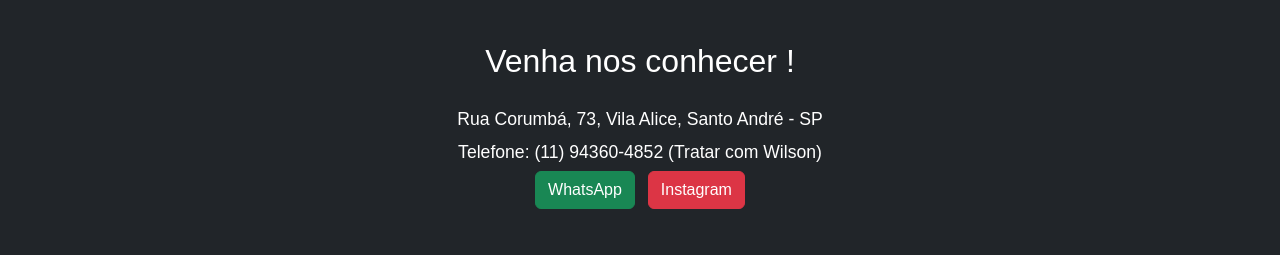
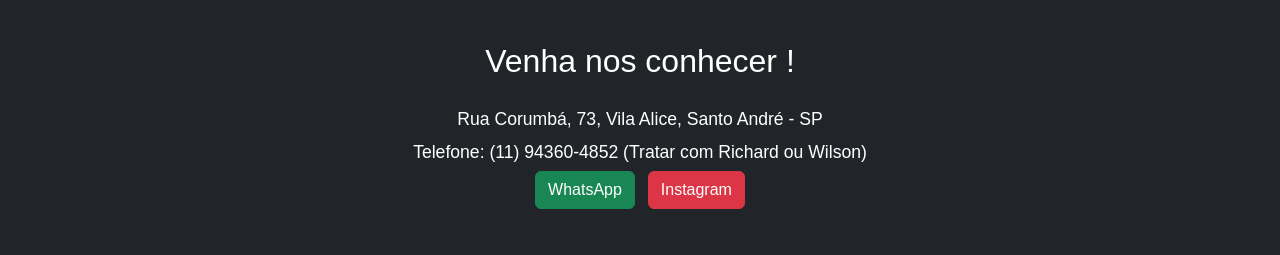
Before and after one commit to gabrielfoganholi/Most-Wanted, a plain HTML site: page index.html in a window 1280 px wide. Shown: the part 3025-3280 px from the top of the page. Drawn offline with nearby package versions, Linux system fonts and the light colour scheme; a script that the page names is missing.

Commit message:
informações de contato

```diff
--- a/index.html
+++ b/index.html
@@ -154,7 +154,7 @@
     <div class="container">
         <h2 class="mb-4">Venha nos conhecer !</h2>
         <p>Rua Corumbá, 73, Vila Alice, Santo André - SP</p>
-        <p>Telefone: (11) 94360-4852 (Tratar com Wilson)</p>
+        <p>Telefone: (11) 94360-4852 (Tratar com Richard ou Wilson)</p>
         <a href="https://wa.me/11943604852" class="btn btn-success" target="_blank">WhatsApp</a>
         <a href="https://www.instagram.com/mostwantedgaragee/" class="btn btn-danger ms-2" target="_blank">Instagram</a>
     </div>
```
